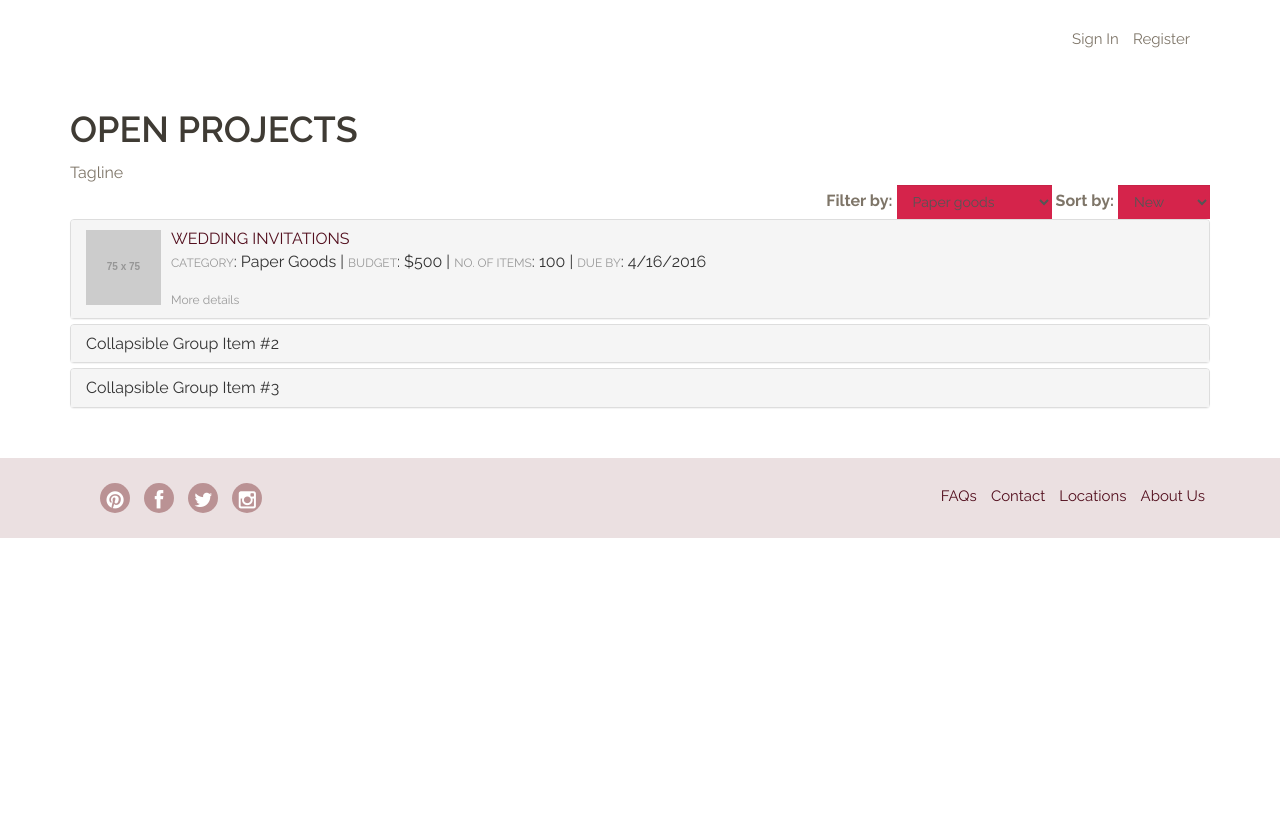
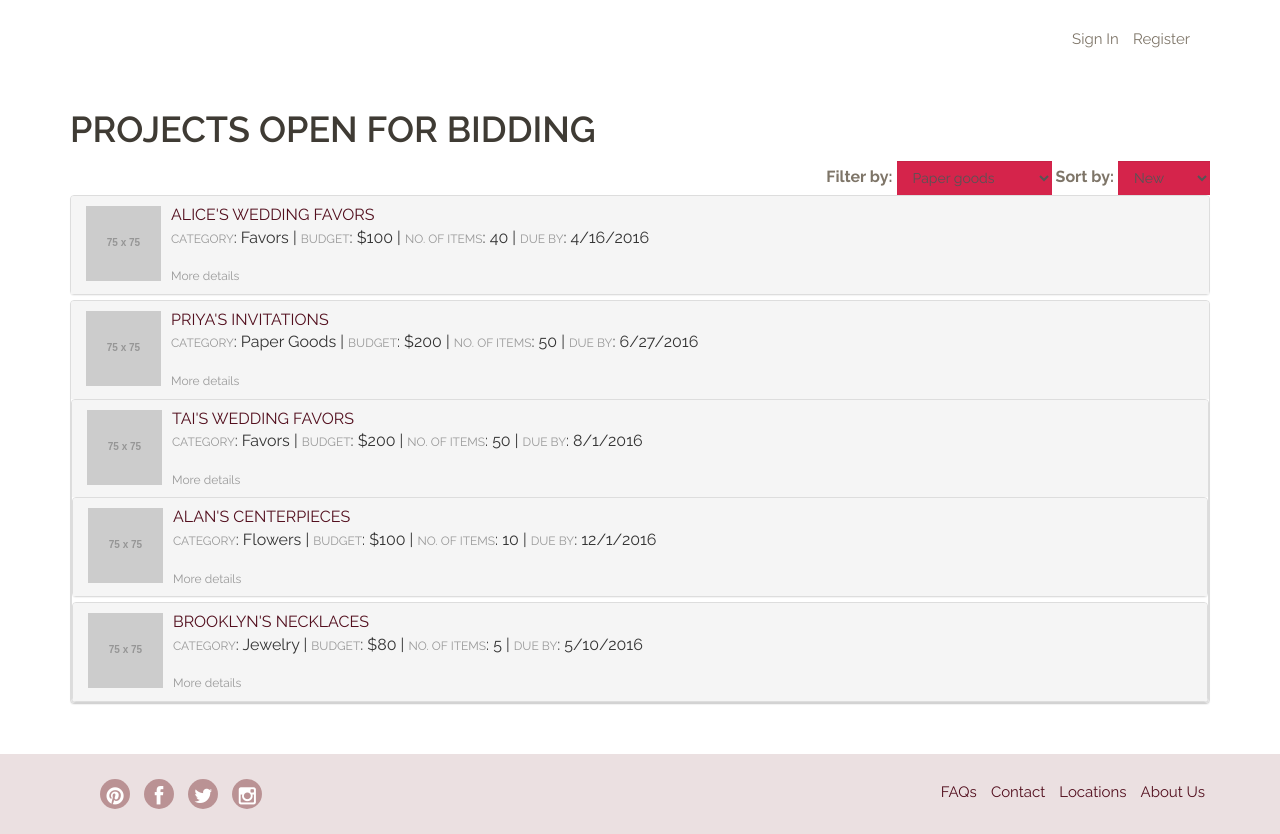
Before and after one commit to shivika/wedo, a website: page open-projects.html in a window 1280 px wide. Before the commit the page ends 800 px from the top, so only its background shows below. Drawn offline with nearby package versions, Linux system fonts and the light colour scheme; some packages are replaced by stand-ins of ours; placeholder pictures from the web are drawn by us; a script that the page names is missing.

Commit message:
Expanded open-projects and made links work for screencast in other pages.

```diff
--- a/open-projects.html
+++ b/open-projects.html
@@ -44,8 +44,7 @@
 
   <!-- Start content here -->
     <div class="container">
-          <h1 class="page-title">Open Projects</h1>
-          <p>Tagline</p>
+          <h1 class="page-title">Projects Open for Bidding</h1>
     </div>
     <section class="main">
       <div class="container">
@@ -92,8 +91,8 @@
                       <img src="http://placehold.it/75x75" class="">
                   </div>
                   <div class="media-body align-m">
-                     <a class="accordion-toggle small" data-toggle="collapse" href="#collapseOne"><h4 class="media-heading font-t-u font-w-5">Wedding Invitations</h4></a>
-                    <p><span class="font-t-u font-w-2 small">Category</span>: Paper Goods <span class="v-divider">|</span> <span class="font-t-u font-w-2 small">Budget</span>: $500 <span class="v-divider">|</span> <span class="font-t-u font-w-2 small">No. of Items</span>: 100 <span class="v-divider">|</span> <span class="font-t-u font-w-2 small">Due By</span>: 4/16/2016
+                     <a href="maker_project_detail.html"><h4 class="media-heading font-t-u font-w-5">Alice's Wedding Favors</h4></a>
+                    <p><span class="font-t-u font-w-2 small">Category</span>: Favors <span class="v-divider">|</span> <span class="font-t-u font-w-2 small">Budget</span>: $100 <span class="v-divider">|</span> <span class="font-t-u font-w-2 small">No. of Items</span>: 40 <span class="v-divider">|</span> <span class="font-t-u font-w-2 small">Due By</span>: 4/16/2016
                     <p class="mt-10"><a class="accordion-toggle small" data-toggle="collapse" href="#collapseOne">More details</a></p>
                   </div>
                 </div>
@@ -101,35 +100,89 @@
           </div>
           <div id="collapseOne" class="panel-collapse collapse">
             <div class="panel-body">
-              Anim pariatur cliche reprehenderit, enim eiusmod high life accusamus terry richardson ad squid. 3 wolf moon officia aute, non cupidatat skateboard dolor brunch. Food truck quinoa nesciunt laborum eiusmod. Brunch 3 wolf moon tempor, sunt aliqua put a bird on it squid single-origin coffee nulla assumenda shoreditch et. Nihil anim keffiyeh helvetica, craft beer labore wes anderson cred nesciunt sapiente ea proident. Ad vegan excepteur butcher vice lomo. Leggings occaecat craft beer farm-to-table, raw denim aesthetic synth nesciunt you probably haven't heard of them accusamus labore sustainable VHS.
+            <p>I would like small mason jars with lavender scented bath salts inside and a purple ribbon tied around it.</p>
             </div>
         </div>
     </div>
     <div class="panel panel-default">
         <div class="panel-heading">
           <h4 class="panel-title">
-              <a class="accordion-toggle" data-toggle="collapse" href="#collapseTwo">
-                Collapsible Group Item #2
-              </a>
+             <div class="media">
+                <div class="media-left">
+                    <img src="http://placehold.it/75x75" class="">
+                </div>
+                <div class="media-body align-m">
+                   <a href="maker_project_detail.html"><h4 class="media-heading font-t-u font-w-5">Priya's Invitations</h4></a>
+                  <p><span class="font-t-u font-w-2 small">Category</span>: Paper Goods <span class="v-divider">|</span> <span class="font-t-u font-w-2 small">Budget</span>: $200 <span class="v-divider">|</span> <span class="font-t-u font-w-2 small">No. of Items</span>: 50 <span class="v-divider">|</span> <span class="font-t-u font-w-2 small">Due By</span>: 6/27/2016
+                  <p class="mt-10"><a class="accordion-toggle small" data-toggle="collapse" href="#collapseTwo">More details</a></p>
+                </div>
+              </div>
           </h4>
         </div>
         <div id="collapseTwo" class="panel-collapse collapse">
           <div class="panel-body">
-              Anim pariatur cliche reprehenderit, enim eiusmod high life accusamus terry richardson ad squid. 3 wolf moon officia aute, non cupidatat skateboard dolor brunch. Food truck quinoa nesciunt laborum eiusmod. Brunch 3 wolf moon tempor, sunt aliqua put a bird on it squid single-origin coffee nulla assumenda shoreditch et. Nihil anim keffiyeh helvetica, craft beer labore wes anderson cred nesciunt sapiente ea proident. Ad vegan excepteur butcher vice lomo. Leggings occaecat craft beer farm-to-table, raw denim aesthetic synth nesciunt you probably haven't heard of them accusamus labore sustainable VHS.
+          <p>I would like small mason jars with lavender scented bath salts inside and a purple ribbon tied around it.</p>
+      </div>
+  </div>
+  <div class="panel panel-default">
+      <div class="panel-heading">
+        <h4 class="panel-title">
+           <div class="media">
+              <div class="media-left">
+                  <img src="http://placehold.it/75x75" class="">
+              </div>
+              <div class="media-body align-m">
+                 <a href="maker_project_detail.html"><h4 class="media-heading font-t-u font-w-5">Tai's Wedding Favors</h4></a>
+                <p><span class="font-t-u font-w-2 small">Category</span>: Favors <span class="v-divider">|</span> <span class="font-t-u font-w-2 small">Budget</span>: $200 <span class="v-divider">|</span> <span class="font-t-u font-w-2 small">No. of Items</span>: 50 <span class="v-divider">|</span> <span class="font-t-u font-w-2 small">Due By</span>: 8/1/2016
+                <p class="mt-10"><a class="accordion-toggle small" data-toggle="collapse" href="#collapseThree">More details</a></p>
+              </div>
+            </div>
+        </h4>
+      </div>
+      <div id="collapseThree" class="panel-collapse collapse">
+        <div class="panel-body">
+        <p>I would like small mason jars with lavender scented bath salts inside and a purple ribbon tied around it.</p>
+    </div>
+</div>
+<div class="panel panel-default">
+    <div class="panel-heading">
+      <h4 class="panel-title">
+         <div class="media">
+            <div class="media-left">
+                <img src="http://placehold.it/75x75" class="">
+            </div>
+            <div class="media-body align-m">
+               <a href="maker_project_detail.html"><h4 class="media-heading font-t-u font-w-5">Alan's Centerpieces</h4></a>
+              <p><span class="font-t-u font-w-2 small">Category</span>: Flowers <span class="v-divider">|</span> <span class="font-t-u font-w-2 small">Budget</span>: $100 <span class="v-divider">|</span> <span class="font-t-u font-w-2 small">No. of Items</span>: 10 <span class="v-divider">|</span> <span class="font-t-u font-w-2 small">Due By</span>: 12/1/2016
+              <p class="mt-10"><a class="accordion-toggle small" data-toggle="collapse" href="#collapseFour">More details</a></p>
+            </div>
+          </div>
+      </h4>
+    </div>
+    <div id="collapseFour" class="panel-collapse collapse">
+      <div class="panel-body">
+      <p>I would like small mason jars with lavender scented bath salts inside and a purple ribbon tied around it.</p>
       </div>
   </div>
   </div>
   <div class="panel panel-default">
   <div class="panel-heading">
     <h4 class="panel-title">
-              <a class="accordion-toggle" data-toggle="collapse" href="#collapseThree">
-                Collapsible Group Item #3
-              </a>
+       <div class="media">
+          <div class="media-left">
+              <img src="http://placehold.it/75x75" class="">
+          </div>
+          <div class="media-body align-m">
+             <a href="maker_project_detail.html"><h4 class="media-heading font-t-u font-w-5">Brooklyn's Necklaces</h4></a>
+            <p><span class="font-t-u font-w-2 small">Category</span>: Jewelry <span class="v-divider">|</span> <span class="font-t-u font-w-2 small">Budget</span>: $80 <span class="v-divider">|</span> <span class="font-t-u font-w-2 small">No. of Items</span>: 5 <span class="v-divider">|</span> <span class="font-t-u font-w-2 small">Due By</span>: 5/10/2016
+            <p class="mt-10"><a class="accordion-toggle small" data-toggle="collapse" href="#collapseFive">More details</a></p>
+          </div>
+        </div>
     </h4>
   </div>
-          <div id="collapseThree" class="panel-collapse collapse">
+  <div id="collapseFive" class="panel-collapse collapse">
     <div class="panel-body">
-              Anim pariatur cliche reprehenderit, enim eiusmod high life accusamus terry richardson ad squid. 3 wolf moon officia aute, non cupidatat skateboard dolor brunch. Food truck quinoa nesciunt laborum eiusmod. Brunch 3 wolf moon tempor, sunt aliqua put a bird on it squid single-origin coffee nulla assumenda shoreditch et. Nihil anim keffiyeh helvetica, craft beer labore wes anderson cred nesciunt sapiente ea proident. Ad vegan excepteur butcher vice lomo. Leggings occaecat craft beer farm-to-table, raw denim aesthetic synth nesciunt you probably haven't heard of them accusamus labore sustainable VHS.
+    <p>I would like small mason jars with lavender scented bath salts inside and a purple ribbon tied around it.</p>
     </div>
 </div>
 </div>
@@ -137,7 +190,6 @@
       </div>
       </div>
     </div>
-
 </section>
   <!-- End Content Here-->
 <footer id="footer">
```
Also changed, not shown: index.html (+1 -1 lines), maker_project_detail.html (+1 -1 lines), planner_form.html (+1 -1 lines), planner_project_detail.html (+1 -1 lines). Lines whose indentation alone changed are shown as unchanged.
